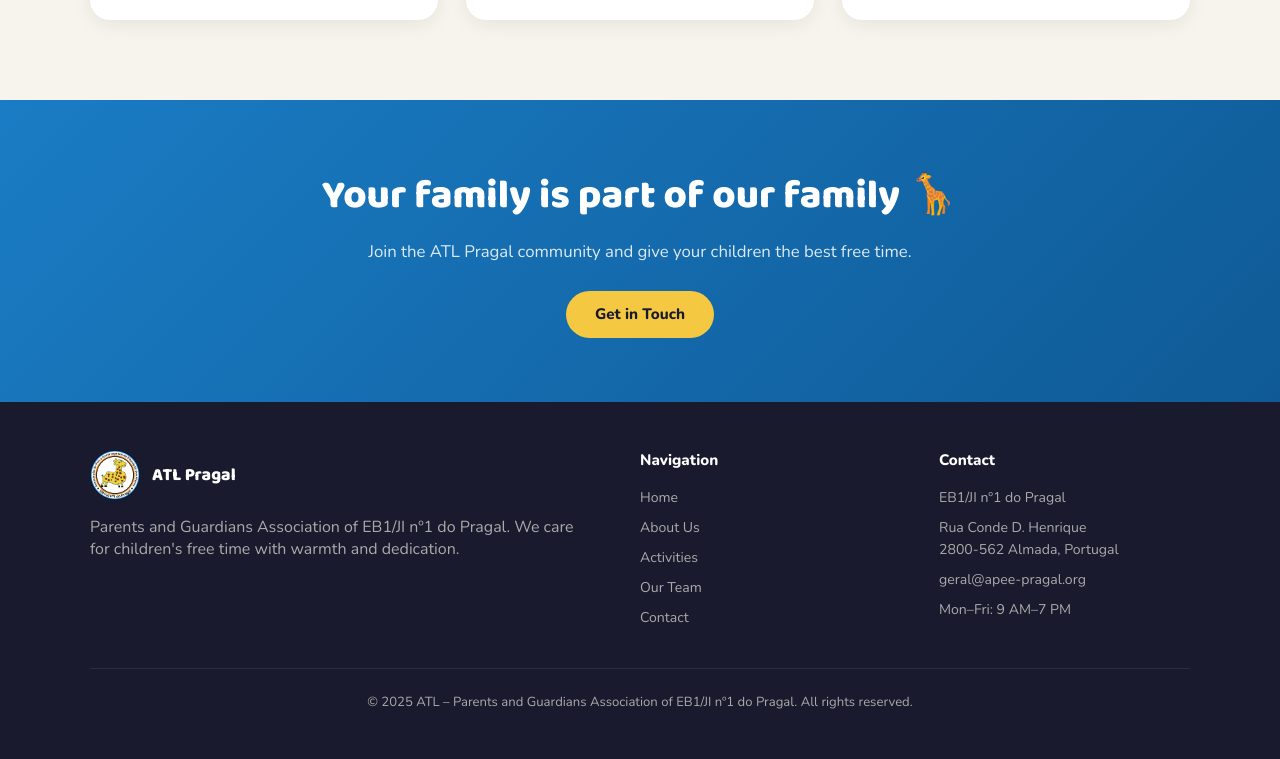
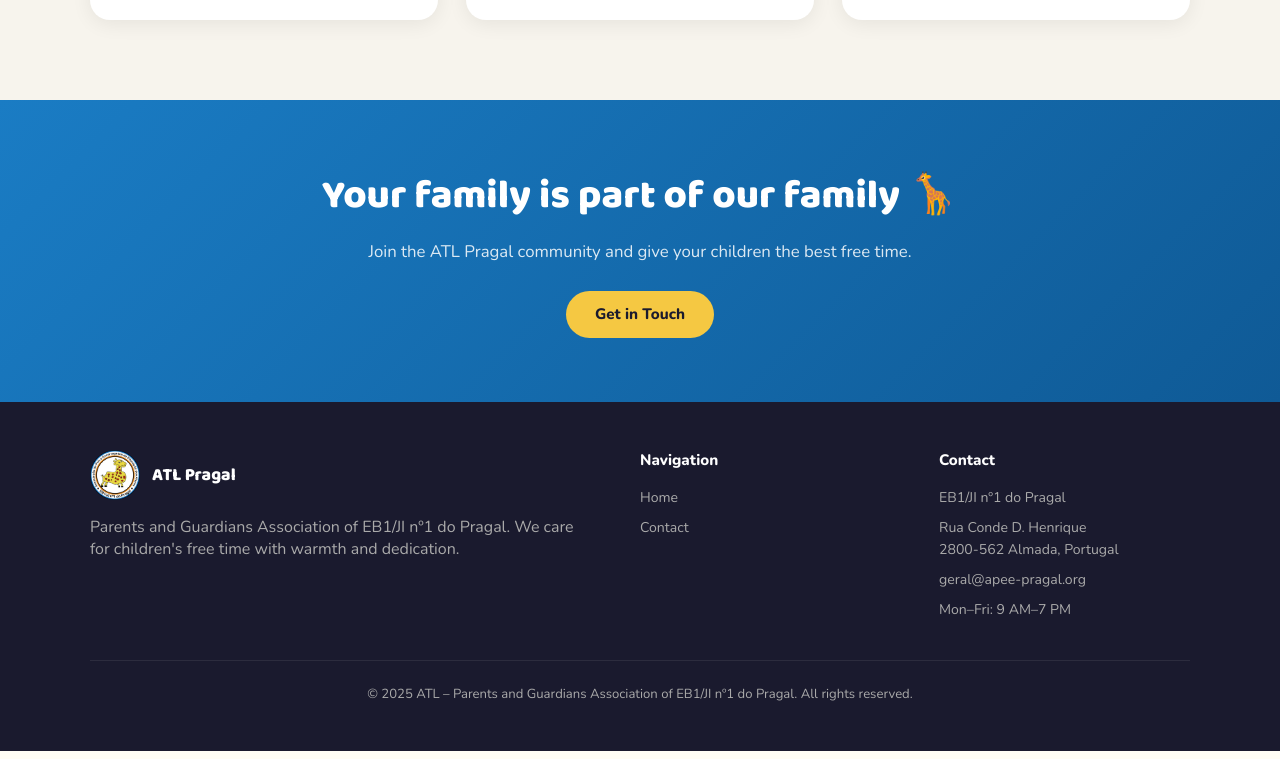
Before and after one commit to acavalheiro/apee-site, a website: page src/index.html in a window 1280 px wide. Shown: the part 2000-2759 px from the top of the page. Drawn offline with nearby package versions, Linux system fonts and the light colour scheme.

Commit message:
Hide links for production

```diff
--- a/src/index.html
+++ b/src/index.html
@@ -20,6 +20,7 @@
   <meta property="og:url"         content="https://www.apee-pragal.org" />
   <meta property="og:type"        content="website" />
   <meta property="og:locale"      content="pt_PT" />
+
 
   <!-- ── Twitter Card ── -->
   <meta name="twitter:card"        content="summary_large_image" />
@@ -777,9 +778,9 @@
         <h4 data-i18n="footer.nav.title">Navegação</h4>
         <ul>
           <li><a data-goto="home"       data-i18n="nav.home">Início</a></li>
-          <li><a data-goto="about"      data-i18n="nav.about">Sobre Nós</a></li>
+          <!-- <li><a data-goto="about"      data-i18n="nav.about">Sobre Nós</a></li>
           <li><a data-goto="activities" data-i18n="nav.activities">Atividades</a></li>
-          <li><a data-goto="team"       data-i18n="nav.team">Equipa</a></li>
+          <li><a data-goto="team"       data-i18n="nav.team">Equipa</a></li> -->
           <li><a data-goto="contact"    data-i18n="nav.contact">Contactos</a></li>
         </ul>
       </div>
```
